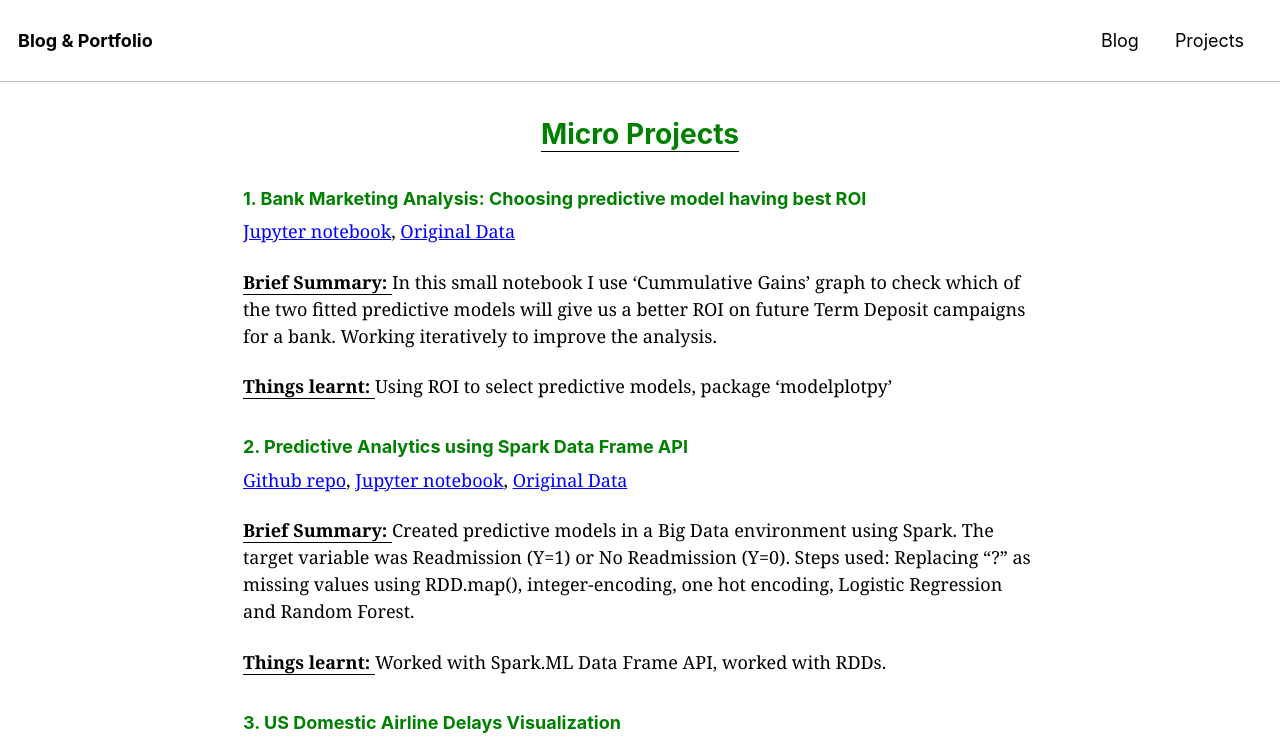
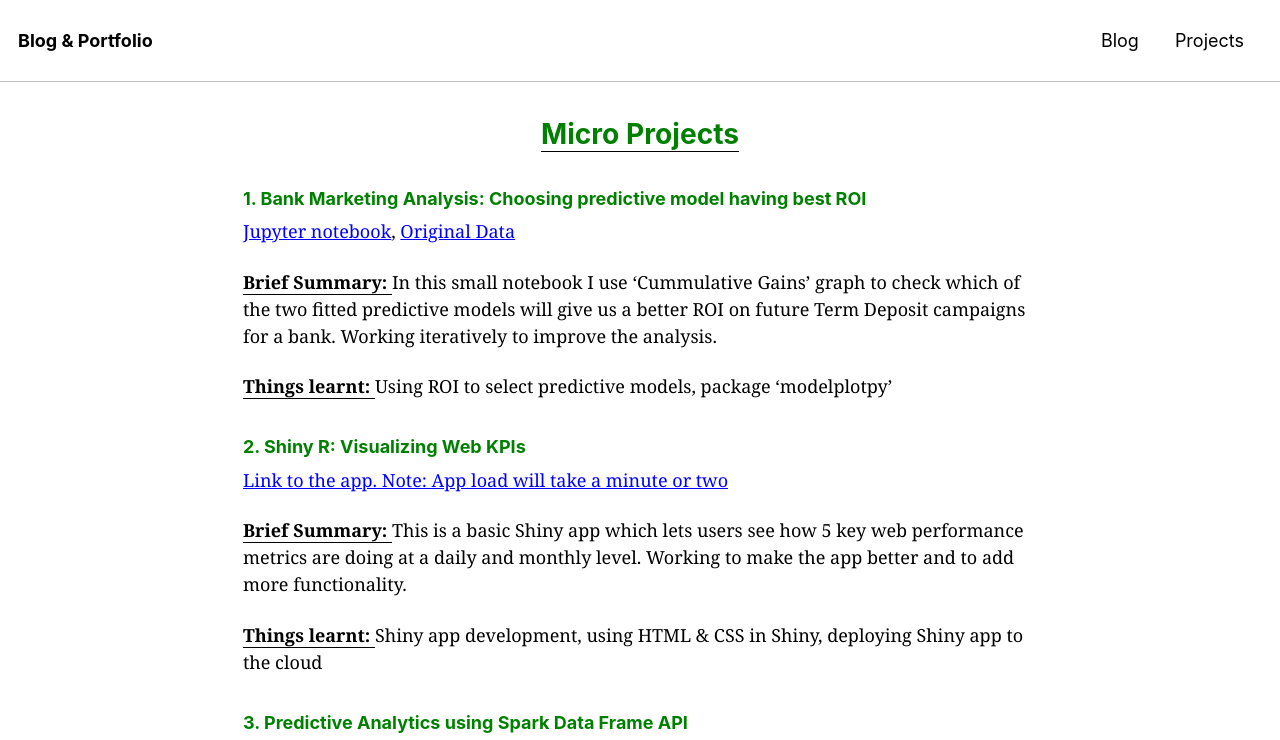
Before and after one commit to GlennOu66304/statchaitya.github.io, a Jekyll site: the page built from _pages/projects_page.md, in a window 1280 px wide and 1400 px high. Shown: the top 740 px of the window. Built offline with Jekyll 4.4.1, drawn with Linux system fonts in a browser that asks for light colours; nearby versions of some CDN libraries; our own code applies the rules of GitHub Pages for plain Markdown files; some of the changed text lies outside the part shown; grey boxes are pictures that could not be loaded.

Commit message:
Adding shiny app

```diff
--- a/_pages/projects_page.md
+++ b/_pages/projects_page.md
@@ -15,7 +15,16 @@ author_profile: false
 **<u> Things learnt: </u>** Using ROI to select predictive models, package 'modelplotpy'
 
 
-### <span style="color:green"> 2. Predictive Analytics using Spark Data Frame API </span>
+### <span style="color:green"> 2. Shiny R: Visualizing Web KPIs </span>
+
+[Link to the app. Note: App load will take a minute or two](https://statchaitya.shinyapps.io/VisualizingWebKPIsBasicShinyApp/)
+
+**<u> Brief Summary: </u>** This is a basic Shiny app which lets users see how 5 key web performance metrics are doing at a daily and monthly level. Working to make the app better and to add more functionality.
+
+**<u> Things learnt: </u>** Shiny app development, using HTML & CSS in Shiny, deploying Shiny app to the cloud
+
+
+### <span style="color:green"> 3. Predictive Analytics using Spark Data Frame API </span>
 
 [Github repo](https://github.com/statchaitya/Spark/tree/master/Diabetes%20Readmission), [Jupyter notebook](https://github.com/statchaitya/Spark/blob/master/Diabetes%20Readmission/rf_and_log_reg.ipynb), [Original Data](https://archive.ics.uci.edu/ml/datasets/diabetes+130-us+hospitals+for+years+1999-2008)
 
@@ -23,11 +32,13 @@ author_profile: false
 
 **<u> Things learnt: </u>** Worked with Spark.ML Data Frame API, worked with RDDs.
 
-### <span style="color:green"> 3. US Domestic Airline Delays Visualization </span>
+### <span style="color:green"> 4. US Domestic Airline Delays Visualization </span>
+
+**Viewing at 1.5x is advised**
 
 <iframe width="560" height="315" src="https://www.youtube.com/embed/W9KWhqwZqTg" frameborder="0" allow="autoplay; encrypted-media" allowfullscreen></iframe>
 
-### <span style="color:green"> 4. Time Series in R: Predicting Bitcoin Closing Values </span>
+### <span style="color:green"> 5. Time Series in R: Predicting Bitcoin Closing Values </span>
 
 [Check out the notebook here](https://github.com/statchaitya/Time-Series-Analysis/blob/master/BitcoinTimeSeriesAnalysis/timeSeriesBitcoin_1.ipynb)
 
@@ -35,7 +46,7 @@ author_profile: false
 
 **<u> Things learnt: </u>** Time Series, auto-arima, exponential smoothing.
 
-### <span style="color:green"> 5. Data cleaning: Finding, manipulation and joining external data </span>
+### <span style="color:green"> 6. Data cleaning: Finding, manipulation and joining external data </span>
 
 [Jupyter notebook](https://github.com/statchaitya/JupyterNotebooks/blob/master/Notebooks/DataManipulation_1.ipynb), [Original Loans Data](https://www.kaggle.com/kiva/data-science-for-good-kiva-crowdfunding), [External Data Souce](http://countrystat.psa.gov.ph/)
 
```
